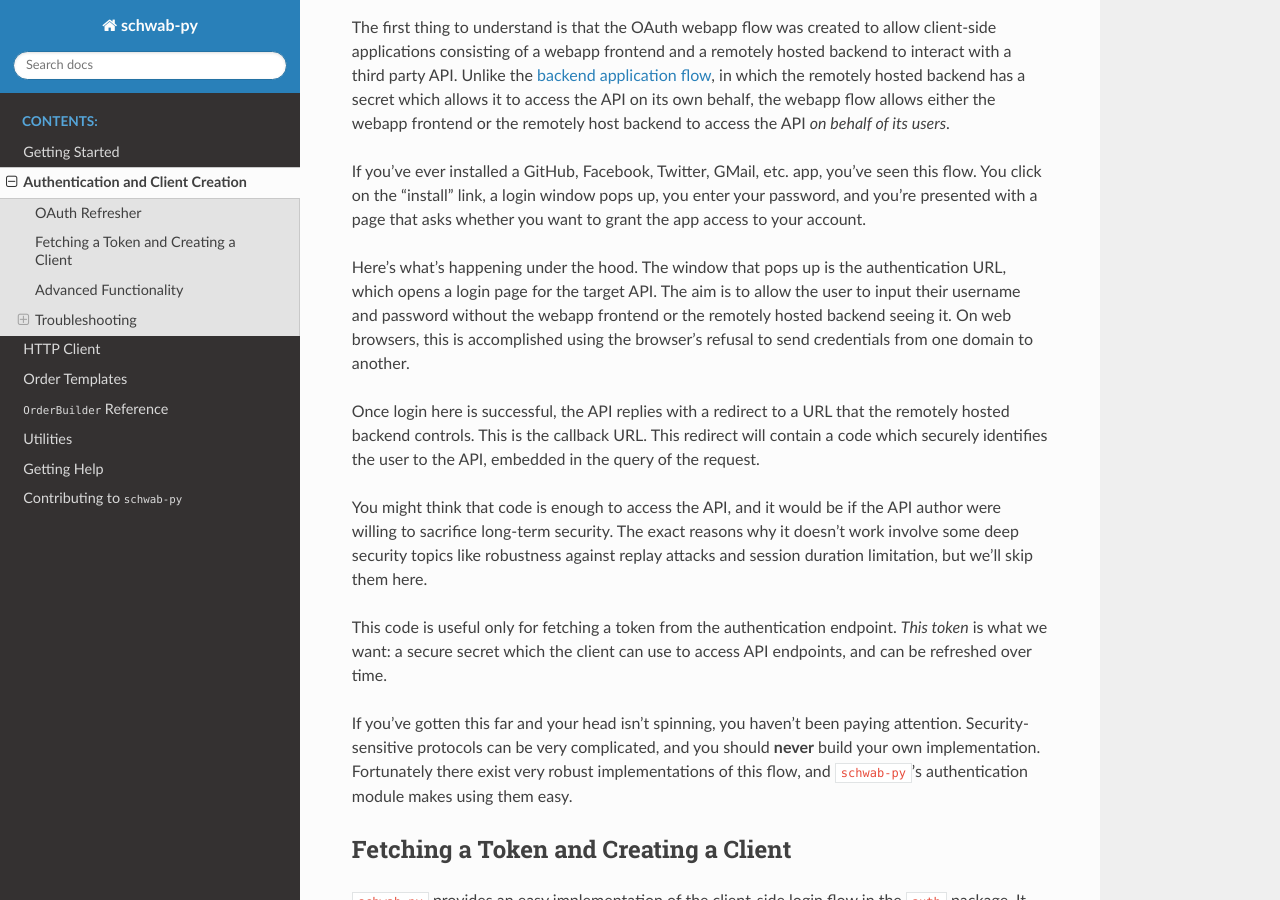
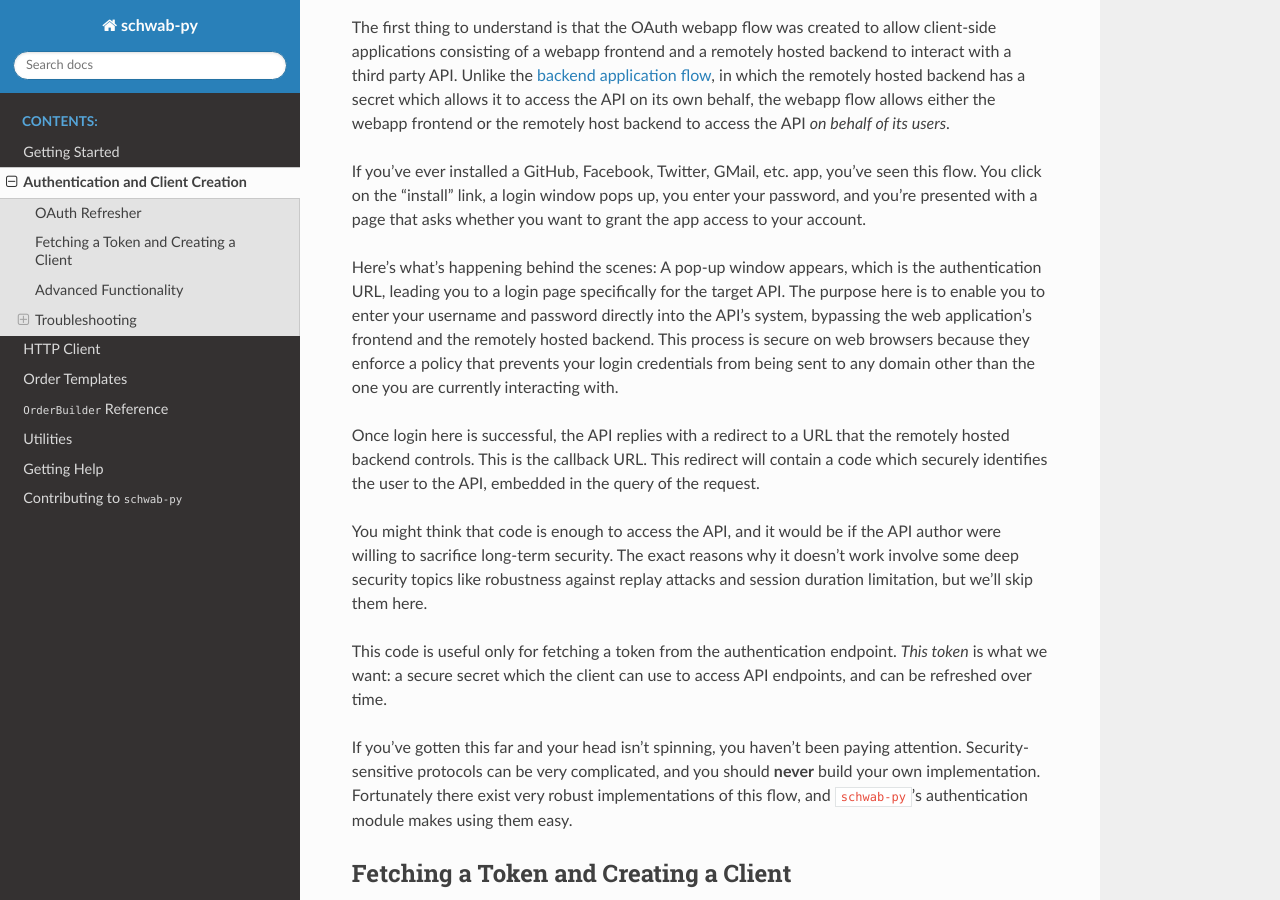
Before and after one commit to alexgolec/schwab-py, a Sphinx documentation site: the page built from docs/auth.rst, in a window 1280 px wide and 900 px high, scrolled down 608 px. Built offline with Sphinx 7.4.7 and the Read the Docs theme 2.0.0, drawn with Linux system fonts in a browser that asks for light colours.

Commit message:
Update auth.rst with clearer language
I  read "This process is secure on web browsers because they enforce a policy that prevents your login credentials from being sent to any domain other than the one you are currently interacting with." three times going "wtf does that even mean."
This language is clearer and more straightforward.

```diff
--- a/docs/auth.rst
+++ b/docs/auth.rst
@@ -47,11 +47,13 @@ seen this flow. You click on the "install" link, a login window pops up, you
 enter your password, and you're presented with a page that asks whether you want
 to grant the app access to your account.
 
-Here's what's happening under the hood. The window that pops up is the
-authentication URL, which opens a login page for the target API. The aim is to
-allow the user to input their username and password without the webapp frontend
-or the remotely hosted backend seeing it.  On web browsers, this is accomplished
-using the browser's refusal to send credentials from one domain to another.
+Here's what's happening behind the scenes: A pop-up window appears, which
+is the authentication URL, leading you to a login page specifically for the
+target API. The purpose here is to enable you to enter your username and
+password directly into the API's system, bypassing the web application's
+frontend and the remotely hosted backend. This process is secure on web
+browsers because they enforce a policy that prevents your login credentials
+from being sent to any domain other than the one you are currently interacting with.
 
 Once login here is successful, the API replies with a redirect to a URL that the
 remotely hosted backend controls. This is the callback URL. This redirect will
```
